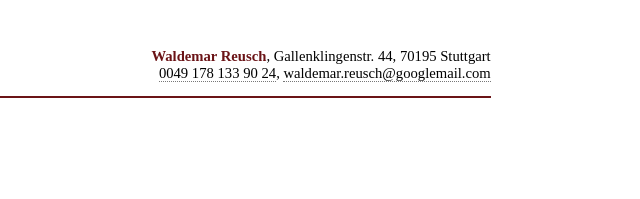
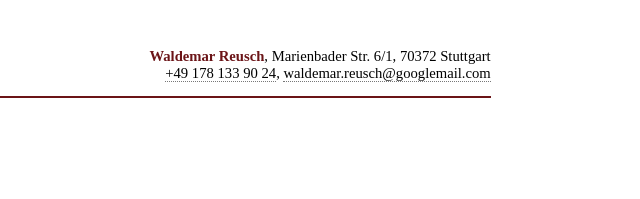
Before and after one commit to lordvlad/lordvlad.github.io, a plain HTML site: page cv_de.html in a window 1280 px wide. Shown: the top 199 px of the page, 255-895 px from the left. Drawn offline with Linux system fonts and the light colour scheme; a web font is replaced by a local one.

Commit message:
update phone and address

```diff
--- a/cv_de.html
+++ b/cv_de.html
@@ -11,8 +11,8 @@
       <h1>Lebenslauf</h1>
       <address>
         <strong class="name">Waldemar Reusch</strong>,
-        <span class="address">Gallenklingenstr. 44, 70195 Stuttgart</span><br/>
-        <a href="tel:+491781339024">0049 178 133 90 24</a>,
+        <span class="address">Marienbader Str. 6/1, 70372 Stuttgart</span><br/>
+        <a href="tel:+491781339024">+49 178 133 90 24</a>,
         <a href="mailto:waldemar.reusch@googlemail.com">waldemar.reusch@googlemail.com</a>
       </address>
     </header>
```
